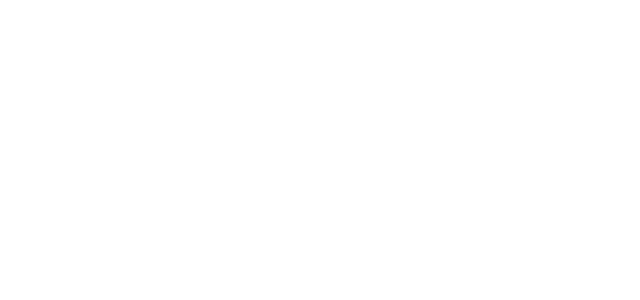
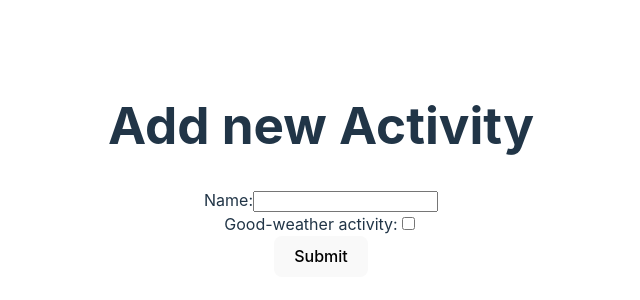
Before and after one commit to itsTHL/tina-alan-weather-app, a React (Vite) app: page / in a window 1280 px wide. Shown: the part 230-530 px from the top of the page, without its empty margins (319-959 px from the left). Built offline with nearby package versions, Linux system fonts and the light colour scheme.

Commit message:
implement handle add activity

```diff
--- a/package.json
+++ b/package.json
@@ -11,7 +11,8 @@
   },
   "dependencies": {
     "react": "^18.2.0",
-    "react-dom": "^18.2.0"
+    "react-dom": "^18.2.0",
+    "uid": "^2.0.2"
   },
   "devDependencies": {
     "@types/react": "^18.2.43",
--- a/src/App.jsx
+++ b/src/App.jsx
@@ -1,12 +1,20 @@
 import { useState } from "react";
-import reactLogo from "./assets/react.svg";
-import viteLogo from "/vite.svg";
 import "./App.css";
+import { uid } from "uid";
+import Form from "./components/Form";
 
 function App() {
-  const [count, setCount] = useState(0);
+  const [activities, setActivities] = useState("whatever");
 
-  return <></>;
+  function handleAddActivity(newActivity) {
+    setActivities([...activities, { ...newActivity, id: uid() }]);
+  }
+
+  return (
+    <>
+      <Form onAddActivity={handleAddActivity} />
+    </>
+  );
 }
 
 export default App;
--- a/src/components/Form.jsx
+++ b/src/components/Form.jsx
@@ -6,20 +6,22 @@ export default function Form({ onAddActivity }) {
     console.log(data);
     event.target.reset();
     event.target.elements.name.focus();
+    onAddActivity(data);
   }
-
-  onAddActivity(data);
 
   return (
     <>
-      <h1>I am a activity</h1>
+      <h1>Add new Activity</h1>
       <label htmlFor="name">
+        Name:
         <input name="name" type="text" id="name" />
       </label>
-
+      <br />
       <label htmlFor="isForGoodWeather">
+        Good-weather activity:
         <input name="isForGoodWeather" type="checkbox" id="isForGoodWeather" />
       </label>
+      <br />
       <button type="submit">Submit</button>
     </>
   );
```
Also changed, not shown: 1 other file (tests, documents, lock files or other folders).
